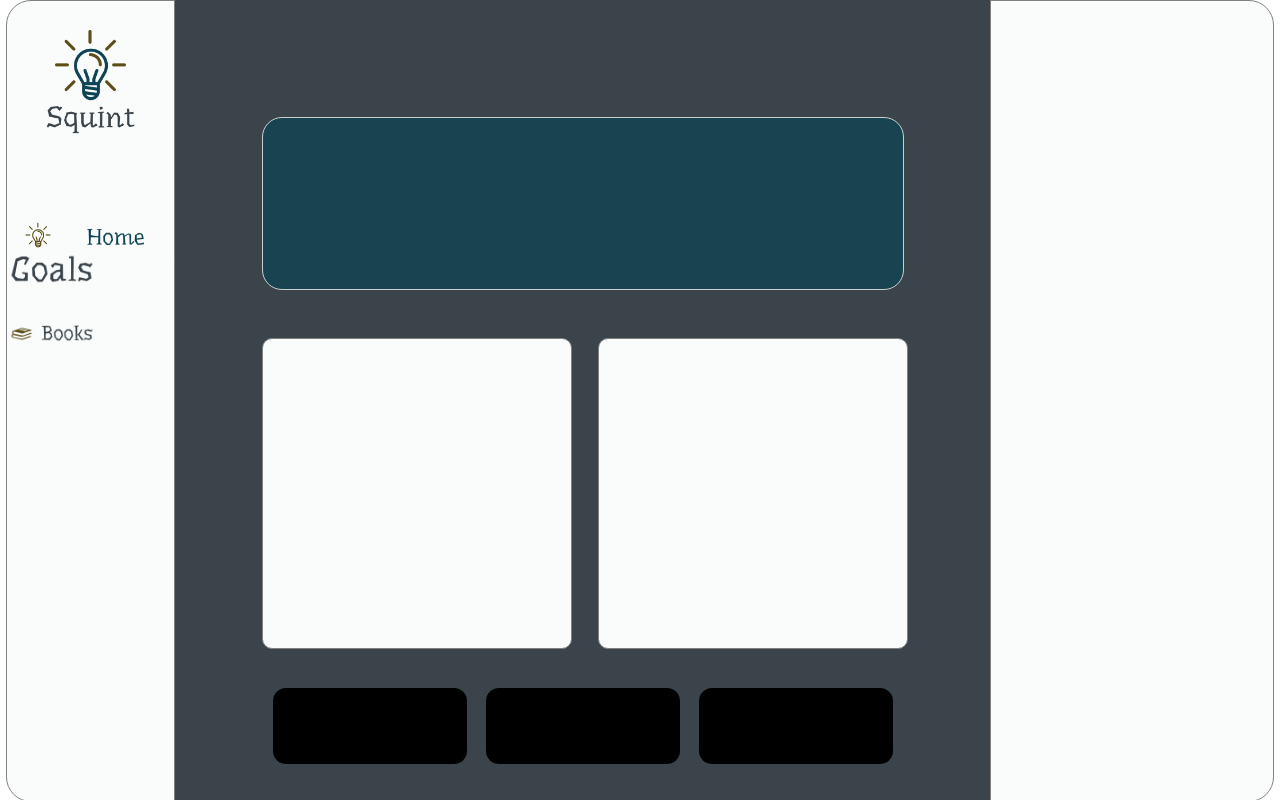
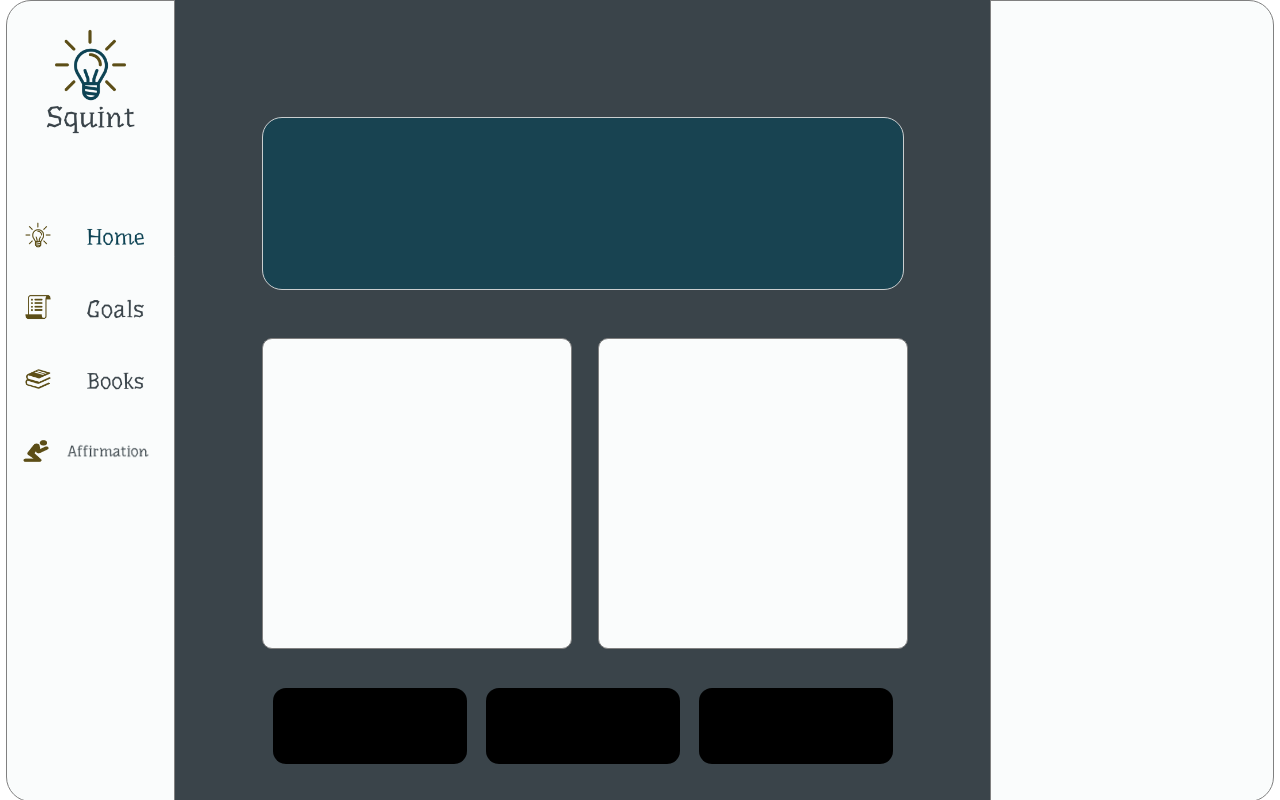
Before and after one commit to cyberstizz/Squint, a React (Create React App) app: page / in a window 1280 px wide. Built offline with nearby package versions, Linux system fonts and the light colour scheme; a web font is replaced by a local one.

Commit message:
styled nav like a boss

```diff
--- a/src/App.css
+++ b/src/App.css
@@ -441,6 +441,16 @@ background-position: 100%;
 
 }
 
+#GoalsIcon{
+  background-image: url('./images/goalsIcon.png');
+  background-repeat: no-repeat;
+  background-position: 100%;
+   background-size: contain;
+   height: 3.5vh;
+   width: 5vw;
+   margin-right: 2.5vw;
+}
+
 #Goals{
   background-image: url('./images/847c6ea1-2e35-41c5-88ec-4a0a446e89b0_200x200.png');
   background-position: 100%;
@@ -450,22 +460,42 @@ background-position: 100%;
    margin-right: 2vw;
 }
 
-#Booklist{
-  background-image: url('./images/navBooks.png');
+#BooklistIcon{
+  background-image: url('./images/booksIcon.png');
+  background-repeat: no-repeat;
   background-position: 100%;
- background-size: 100%;
- width: 7vw;
-
- height: 4vh;
- margin-top: 4vh;
-
+   background-size: contain;
+   height: 3.5vh;
+   width: 5vw;
+   margin-right: 2.5vw;
 }
 
-#Affirmation{
- background-image: url('./images/navAffirmation.png');
- background-position: 100%;
- background-size: 100%;
- height: 5vh;
+#Booklist{
+   background-image: url('./images/booksGrey.png');
+   background-position: 100%;
+   background-size: 100%;
+   height: 4vh;
+   width: 7vw;
+   margin-right: 2vw;
+}
+
+#affirmationIcon{
+  background-image: url('./images/affirmation\ icon.png');
+  background-repeat: no-repeat;
+  background-position: 100%;
+   background-size: contain;
+   height: 3.5vh;
+   width: 3vw;
+   margin-left: .35vw;
+}
+
+#affirmation{
+ background-image: url('./images/affirmationGrey.png');
+   background-position: 100%;
+   background-size: 100%;
+   height: 3.5vh;
+   width: 7vw;
+   margin-left: 1vw;
 }
 
 #Journal{
@@ -490,14 +520,17 @@ background-position: 100%;
 #goalNavSpace{
   display: flex;
   flex-direction: row;
+  margin-top: 5vh;
 }
 
 #bookNavSpace{
   display: flex;
   flex-direction: row;
+  margin-top: 5vh;
 }
 
 #affirmationNavSpace{
   display: flex;
   flex-direction: row;
+  margin-top: 5vh;
 }
```
